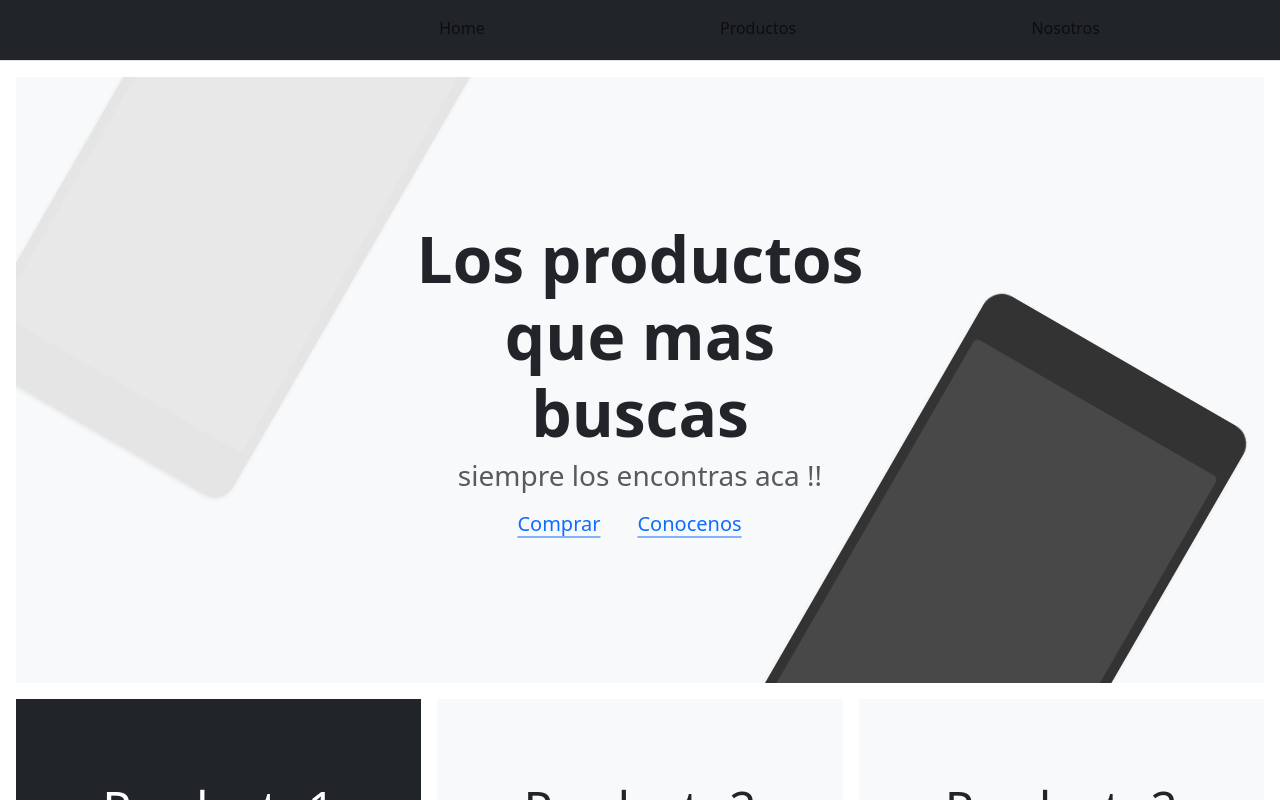
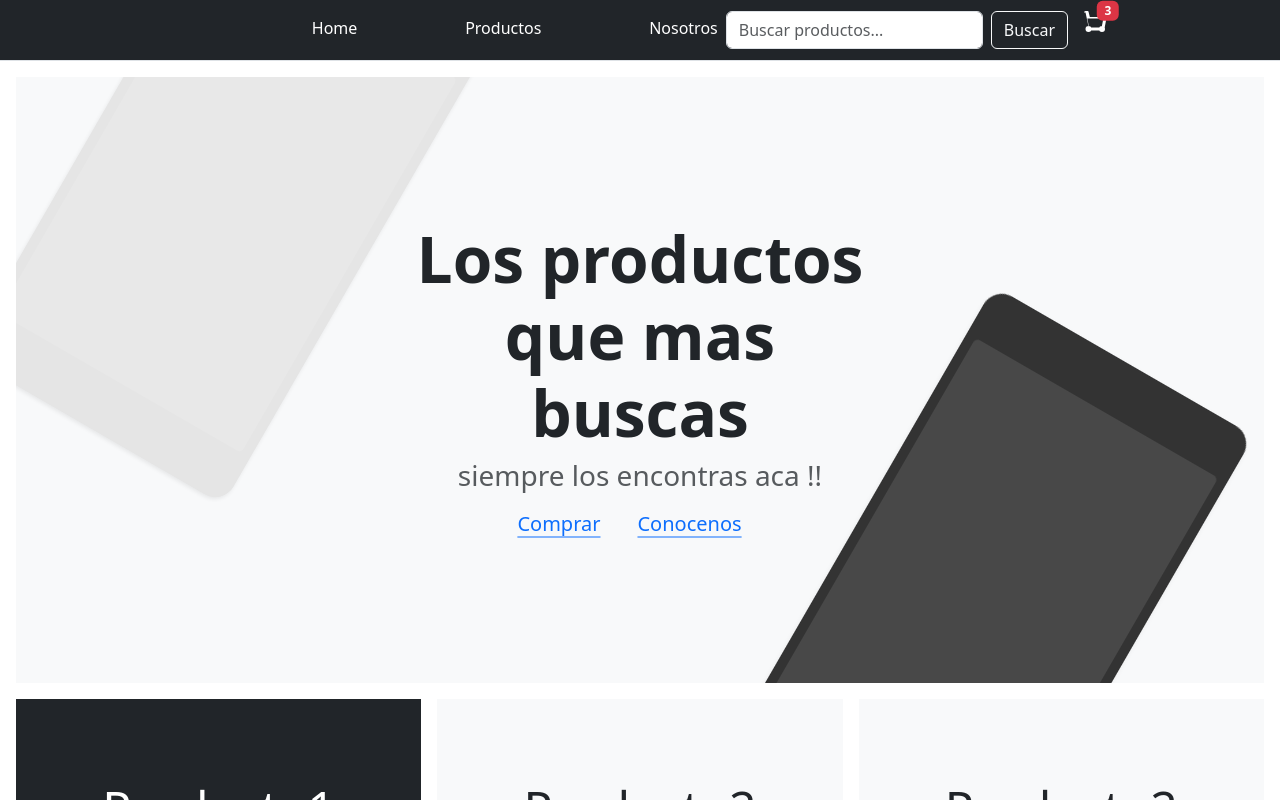
Before and after one commit to LeaaJr/PagIt-Ar, a React (Create React App) app: page / in a window 1280 px wide. Shown: the top 800 px of the page. Built offline with nearby package versions, Linux system fonts and the light colour scheme.

Commit message:
modificacionFooterandNav

```diff
--- a/src/App.css
+++ b/src/App.css
@@ -151,3 +151,13 @@
 .navbar-nav-flex-grow-1-justify-content-between {
   position: center;
 }
+
+.navbar-nav-flex-grow-1-justify-content-between {
+  margin-right: 30px;
+}
+
+.nav-link {
+  color: white;
+  margin-right: auto;
+  margin-left: auto;
+}
--- a/src/App.js
+++ b/src/App.js
@@ -4,6 +4,8 @@ import MainSection from "./Components/MainSection";
 import ProductSection from "./Components/ProductSection";
 import Footer from "./Components/Footer";
 import './App.css';
+import { library } from '@fortawesome/fontawesome-svg-core'
+import { faFacebook, faTwitter, faGoogle, faInstagram, } from '@fortawesome/free-brands-svg-icons';
 
 function App() {
   return (
@@ -12,10 +14,13 @@ function App() {
       <main>
         <MainSection />
         <ProductSection />
+        <Footer />
       </main>
-      <Footer />
     </div>
   );
 }
 
+
+library.add(faFacebook, faTwitter, faGoogle, faInstagram,)
+
 export default App;
--- a/src/Components/Footer.jsx
+++ b/src/Components/Footer.js
@@ -1,13 +1,7 @@
 import React from 'react';
-import { FontAwesomeIcon } from '@fortawesome/react-fontawesome';
-/* import { library } from '@fortawesome/fontawesome-svg-core'; */
-import { faInstagram } from '@fortawesome/fontawesome-svg-core';
-import {
-  MDBFooter,
-  MDBContainer,
-  MDBIcon,
-  MDBBtn
-} from 'mdb-react-ui-kit';
+import { FontAwesomeIcon } from '@fortawesome/react-fontawesome'
+import { faFacebook, faTwitter, faGoogle, faInstagram, } from '@fortawesome/free-brands-svg-icons';
+import {MDBFooter,MDBContainer,MDBIcon,MDBBtn} from 'mdb-react-ui-kit';
 
 export default function App() {
   return (
@@ -15,26 +9,23 @@ export default function App() {
       <MDBContainer className='p-4 pb-0'>
         <section className='mb-4'>
           <MDBBtn outline color="light" floating className='m-1' href='#!' role='button'>
-            {/* <MDBIcon fab icon={<FontAwesomeIcon icon={faInstagram} />} /> */}
+            <MDBIcon fab icon={<FontAwesomeIcon icon={faInstagram}/>} />
           </MDBBtn>
 
           <MDBBtn outline color="light" floating className='m-1' href='#!' role='button'>
-            <MDBIcon fab icon='twitter' />
+            <MDBIcon fab icon={<FontAwesomeIcon icon={faFacebook}/>} />
           </MDBBtn>
 
           <MDBBtn outline color="light" floating className='m-1' href='#!' role='button'>
-            <MDBIcon fab icon='google' />
-          </MDBBtn>
-          <MDBBtn outline color="light" floating className='m-1' href='#!' role='button'>
-            <MDBIcon fab icon='instagram' />
+            <MDBIcon fab icon={<FontAwesomeIcon icon={faGoogle}/>} />
           </MDBBtn>
 
           <MDBBtn outline color="light" floating className='m-1' href='#!' role='button'>
-            <MDBIcon fab icon='linkedin-in' />
+            <MDBIcon fab icon={<FontAwesomeIcon icon={faInstagram}/>} />
           </MDBBtn>
 
           <MDBBtn outline color="light" floating className='m-1' href='#!' role='button'>
-            <MDBIcon fab icon='github' />
+            <MDBIcon fab icon={<FontAwesomeIcon icon={faTwitter}/>} />
           </MDBBtn>
         </section>
       </MDBContainer>
--- a/src/Components/Navbar.js
+++ b/src/Components/Navbar.js
@@ -4,12 +4,14 @@ function Navbar() {
   return (
     <nav className="navbar navbar-expand-md bg-dark sticky-top border-bottom">
       <div className="container">
+        {/* Logo y Nombre de la Marca */}
         <a className="navbar-brand d-md-none" href="#">
           <svg className="bi" width="24" height="24">
             <use xlinkHref="#aperture" />
           </svg>
           Aperture
         </a>
+        {/* Botón de toggle para el offcanvas en dispositivos pequeños */}
         <button
           className="navbar-toggler"
           type="button"
@@ -19,6 +21,7 @@ function Navbar() {
         >
           <span className="navbar-toggler-icon"></span>
         </button>
+        {/* Contenido del offcanvas */}
         <div
           className="offcanvas offcanvas-end"
           tabIndex="-1"
@@ -63,6 +66,39 @@ function Navbar() {
             </ul>
           </div>
         </div>
+
+        {/* Barra de búsqueda y carrito */}
+        <div className="d-flex ms-auto">
+          {/* Barra de búsqueda */}
+          <form className="d-flex me-3">
+            <input
+              className="form-control me-2"
+              type="search"
+              placeholder="Buscar productos..."
+              aria-label="Search"
+            />
+            <button className="btn btn-outline-light" type="submit">
+              Buscar
+            </button>
+          </form>
+          {/* Icono del carrito de compras */}
+          <a className="nav-link position-relative" href="#">
+            <svg
+              xmlns="http://www.w3.org/2000/svg"
+              width="24"
+              height="24"
+              fill="currentColor"
+              className="bi bi-cart"
+              viewBox="0 0 16 16"
+            >
+              <path d="M0 1a1 1 0 0 1 1-1h1.5a.5.5 0 0 1 .485.379L3.89 4H14.5a.5.5 0 0 1 .49.598l-1.5 8A.5.5 0 0 1 13 13H4a.5.5 0 0 1-.49-.402L1.01 1H1zm2.2 4l1.22 6h8.3l1.2-6H2.2zM5 12a2 2 0 1 1-4 0 2 2 0 0 1 4 0zm9 0a2 2 0 1 1-4 0 2 2 0 0 1 4 0z" />
+            </svg>
+            {/* Badge de la cantidad de productos */}
+            <span className="badge bg-danger position-absolute top-0 start-100 translate-middle">
+              3
+            </span>
+          </a>
+        </div>
       </div>
     </nav>
   );
```
